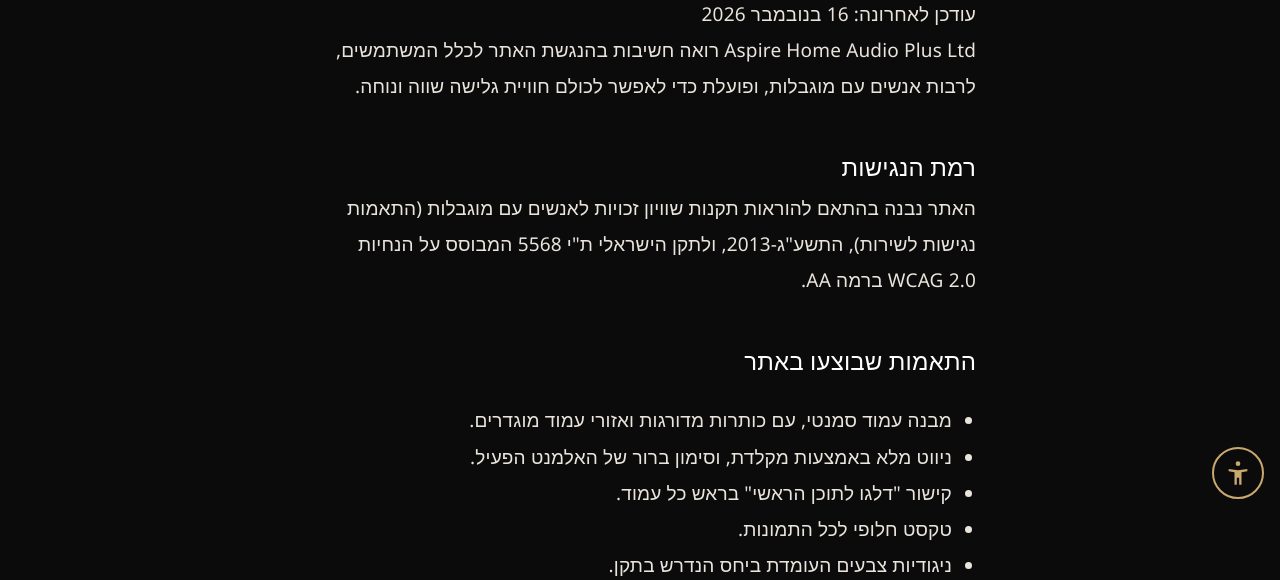
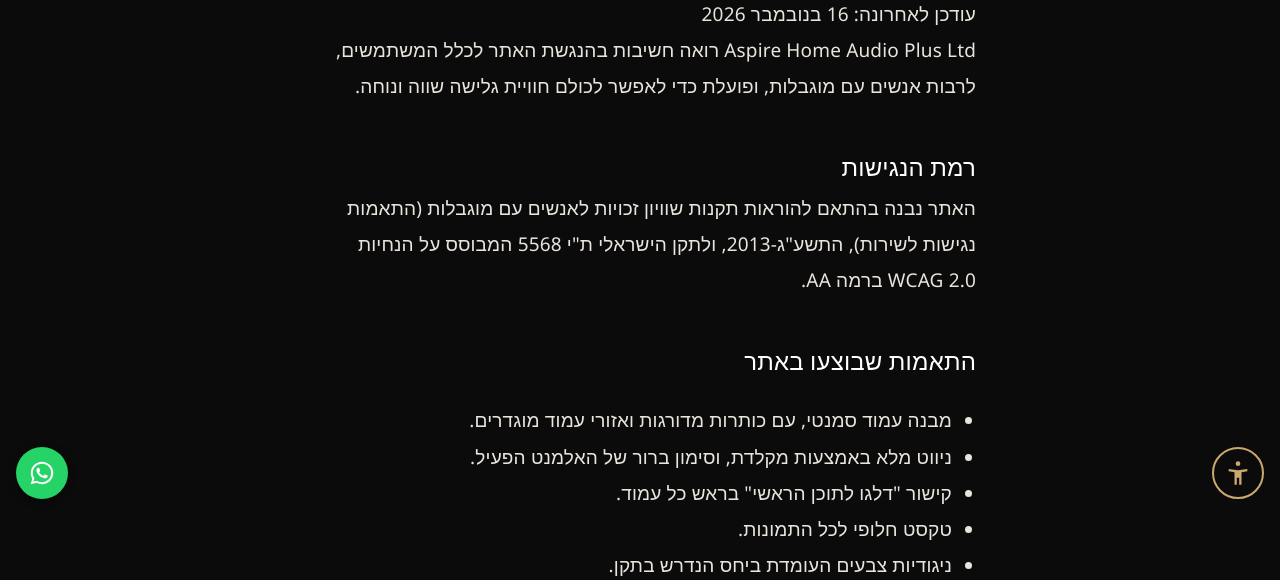
Before and after one commit to audioplus-il/audioplus-il.github.io, a plain HTML site: page accessibility.html in a window 1280 px wide. Shown: the part 217-797 px from the top of the page. Drawn offline with Linux system fonts and the light colour scheme.

Commit message:
Add files via upload

```diff
--- a/accessibility.html
+++ b/accessibility.html
@@ -43,6 +43,7 @@
 </main>
 <footer class="lp-foot"><nav aria-label="קישורי תחתית"><a href="index.html">עמוד ראשי</a></nav></footer>
 </div>
+<a class="wa-float" href="https://wa.me/972502552212" target="_blank" rel="noopener" aria-label="שלחו לנו הודעה בוואטסאפ"><svg viewBox="0 0 32 32" aria-hidden="true" focusable="false"><path fill="#fff" d="M16.04 4C9.4 4 4.03 9.37 4.03 16c0 2.12.55 4.18 1.6 6L4 28l6.16-1.6A12 12 0 0 0 16.04 28C22.67 28 28 22.63 28 16S22.67 4 16.04 4zm0 21.8c-1.8 0-3.56-.49-5.1-1.4l-.37-.22-3.66.95.98-3.57-.24-.37A9.8 9.8 0 0 1 6.2 16c0-5.4 4.4-9.8 9.84-9.8 5.4 0 9.76 4.4 9.76 9.8s-4.36 9.8-9.76 9.8zm5.4-7.35c-.3-.15-1.75-.86-2.02-.96-.27-.1-.47-.15-.67.15-.2.3-.77.96-.94 1.16-.17.2-.35.22-.64.07-.3-.15-1.25-.46-2.38-1.47-.88-.78-1.47-1.75-1.64-2.05-.17-.3-.02-.46.13-.6.13-.13.3-.35.45-.52.15-.17.2-.3.3-.5.1-.2.05-.37-.03-.52-.07-.15-.67-1.62-.92-2.22-.24-.58-.49-.5-.67-.5h-.57c-.2 0-.52.07-.8.37-.27.3-1.04 1.02-1.04 2.48s1.07 2.88 1.22 3.08c.15.2 2.1 3.2 5.08 4.49.71.3 1.26.49 1.7.62.71.23 1.36.2 1.88.12.57-.09 1.75-.72 2-1.41.25-.7.25-1.29.17-1.41-.07-.12-.27-.2-.57-.35z"/></svg></a>
 <script src="a11y.js" defer></script>
 </body>
 </html>
--- a/style.css
+++ b/style.css
@@ -119,3 +119,7 @@ html.a11y-font body, html.a11y-font button { font-family: Arial, Helvetica, sans
 html.a11y-font .lp * { font-weight: 400 !important; letter-spacing: 0 !important; }
 .lp-btns { display: flex; flex-wrap: wrap; justify-content: center; gap: 0 14px; }
 .lp-btns .lp-btn { padding-left: 32px; padding-right: 32px; }
+
+.wa-float { position: fixed; bottom: 84px; left: 16px; z-index: 50; width: 52px; height: 52px; border-radius: 50%; background: #25d366; display: flex; align-items: center; justify-content: center; box-shadow: 0 2px 8px rgba(0,0,0,.4); }
+.wa-float svg { width: 30px; height: 30px; }
+.wa-float:focus-visible { outline: 3px solid #fff; outline-offset: 3px; }
```
Also changed, not shown: index.html (+1 -0 lines).
